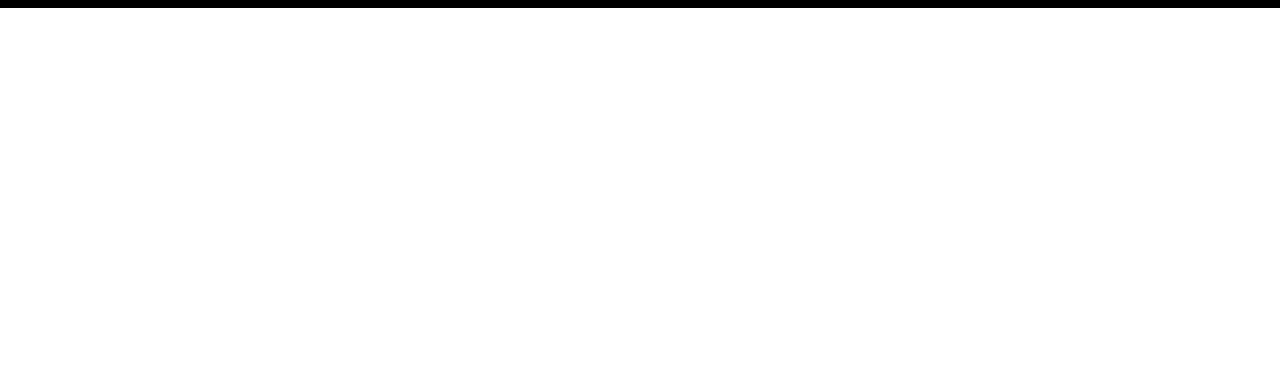
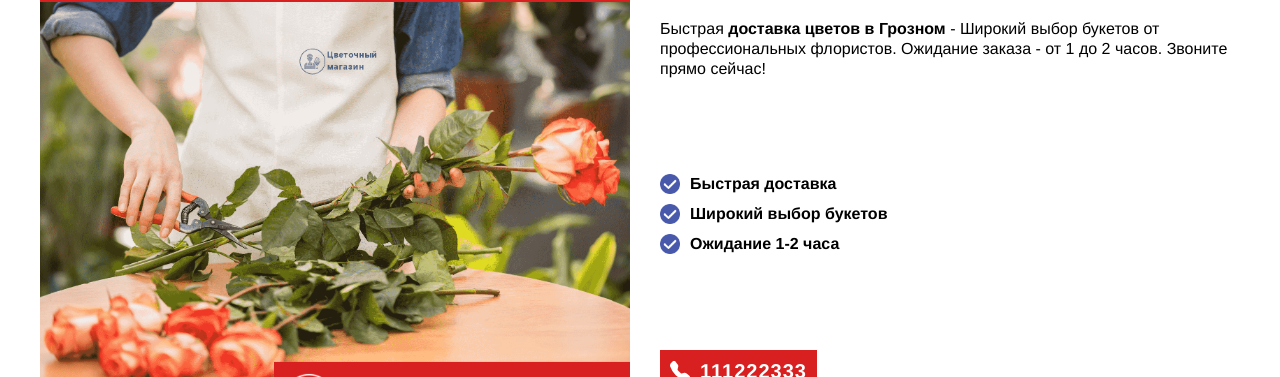
Before and after one commit to Igrok95Ronin/seo-ru-cveti-1, a website: page app/index.html in a window 1280 px wide. Shown: the part 66-443 px from the top of the page. Drawn offline with Linux system fonts and the light colour scheme; files that its build step writes are made by us from their sources.

Commit message:
add: section header

```diff
--- a/app/index.html
+++ b/app/index.html
@@ -26,9 +26,26 @@
     <header class="header">
         <div class="container-fluid">
             <div class="row">
-                <div class="col-12 container">
+                <div class="col-12 containerP0">
                     <div class="header__box">
-
+                        <div class="header__left">
+                            <h1 class="header__title">Доставка цветов Грозный</h1>
+                            <div class="header__img-wrapper">
+                                <img class="header__img" src="./assets/img/mainFon.png" alt="Доставка цветов Грозный">
+                            </div>
+                            <h2 class="header__subTitle">Цветочный магазин</h2>
+                        </div>
+                        <div class="header__right">
+                            <p class="header__txt">Быстрая <strong>доставка цветов в Грозном</strong> - Широкий выбор букетов от профессиональных флористов. Ожидание заказа - от 1 до 2 часов. Звоните прямо сейчас!</p>
+                            <ul class="header__ul">
+                                <li class="li">Быстрая доставка</li>
+                                <li class="li">Широкий выбор букетов</li>
+                                <li class="li">Ожидание 1-2 часа</li>
+                            </ul>
+                            <div class="header__btn-wrapper">
+                                <a class="header__btn" href="tel:+111222333"><span>111222333</span></a>
+                            </div>
+                        </div>
                     </div>
                 </div>
             </div>
--- a/src/assets/scss/0_style.scss
+++ b/src/assets/scss/0_style.scss
@@ -114,16 +114,18 @@ body {
 }
 
 :root {
-    --mainColor: #000;
+    --mainColor: #d82020;
 }
 
 $btnColorFixed: var(--mainColor);
 
 @mixin h1Title {
     color: #fff;
+    background-color: var(--mainColor);
     text-align: center;
     font-weight: 700;
-    font-size: clamp(36px, 5vw, 50px);
+    font-size: clamp(32px, 5vw, 40px);
+    padding: 10px 5px;
 }
 @mixin h2Title {
     text-align: center;
--- a/src/assets/scss/1_header.scss
+++ b/src/assets/scss/1_header.scss
@@ -0,0 +1,80 @@
+.header {
+}
+.header__box {
+    display: grid;
+    grid-template-columns: repeat(2,1fr);
+    gap: 20px;
+}
+.header__left {
+}
+.header__title {
+    @include h1Title;
+}
+.header__img-wrapper {
+    max-width: 100%;
+    max-height: 100%;
+}
+.header__img {
+    width: 100%;
+    height: 100%;
+}
+.header__subTitle {
+    color: #fff;
+    background-color: var(--mainColor);
+    padding: 20px 10px;
+    width: fit-content;
+    margin-left: auto;
+    padding-left: 70px;
+    margin-bottom: 20px;
+    font-weight: 700;
+    font-size: clamp(22px, 4vw, 28px);
+    position: relative;
+    transform: translateY(-30%);
+    &::before{
+        content: '';
+        position: absolute;
+        background-image: url("../img/firstLog.png");
+        background-size: cover;
+        width: 50px;
+        height: 50px;
+        left: 10px;
+        top: 50%;
+        transform: translateY(-50%);
+    }
+}
+.header__right {
+    padding: 10px;
+    display: flex;
+    flex-direction: column;
+    gap: 20px;
+    justify-content: space-evenly;
+}
+.header__txt {
+    line-height: 20px;
+}
+.header__ul {
+    font-weight: 700;
+    line-height: 20px;
+    list-style-position: inside;
+    display: flex;
+    flex-direction: column;
+    gap: 10px;
+    li{
+        position: relative;
+        padding-left: 30px;
+        &::before{
+            content: '';
+            position: absolute;
+            background-image: url("../img/check.png");
+            background-size: cover;
+            width: 20px;
+            height: 20px;
+            left: 0;
+        }
+    }
+}
+.header__btn-wrapper {
+}
+.header__btn {
+    @include btn;
+}
```
Also changed, not shown: src/index.html (+19 -2 lines), app/assets/css/style.min.css, app/assets/img/check.png (added), app/assets/img/curer.jpg (added), app/assets/img/firstLog.png (added), app/assets/img/mainFon.png (added), src/assets/img/check.png (added), src/assets/img/curer.jpg (added), src/assets/img/firstLog.png (added), src/assets/img/mainFon.png (added).
